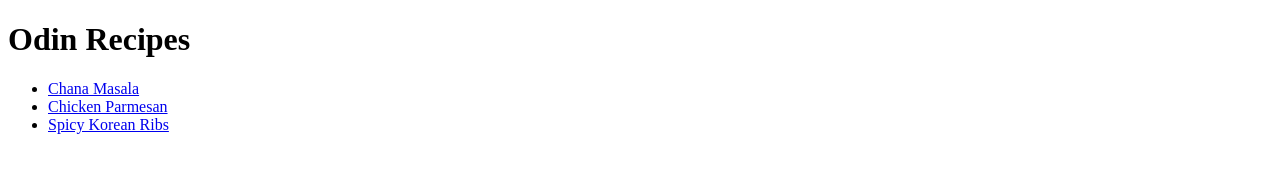
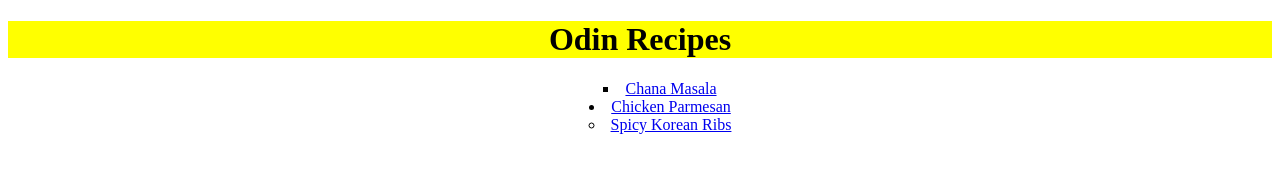
Before and after one commit to wokeuplastnight/odin-recipes, a plain HTML site: page index.html in a window 1280 px wide. Drawn offline with Linux system fonts and the light colour scheme.

Commit message:
Slight changes for convenience and added css file

```diff
--- /dev/null
+++ b/css/styles.css
@@ -0,0 +1,25 @@
+* {
+    background-color: white;
+    font-family: 'Times New Roman', Times, serif;
+}
+
+h1 {
+    background-color: yellow;
+    text-align: center;
+}
+
+.list {
+    list-style: square;
+    list-style-position: inside;
+    text-align: center
+}
+
+.item2 {
+    list-style: disc;
+    list-style-position: inside;
+}
+
+.item3 {
+    list-style: circle;
+    list-style-position: inside;
+}
--- a/index.html
+++ b/index.html
@@ -3,13 +3,14 @@
     <head>
         <meta charset="utf-8">
         <title>Odin's Recipe List</title>
+        <link rel="stylesheet" href="./css/styles.css">
     </head>
     <body>
         <h1>Odin Recipes</h1>
-        <ul>
-            <li><a href="./recipes/Chana-Masala.html">Chana Masala</a></li>
-            <li><a href="./recipes/Chicken-Parmesan.html">Chicken Parmesan</a></li>
-            <li><a href="./recipes/Spicy-Korean-Ribs.html">Spicy Korean Ribs</a></li>
+        <ul class="list">
+            <li class="item"><a href="./recipes/Chana-Masala.html">Chana Masala</a></li>
+            <li class="item2"><a href="./recipes/Chicken-Parmesan.html">Chicken Parmesan</a></li>
+            <li class="item3"><a href="./recipes/Spicy-Korean-Ribs.html">Spicy Korean Ribs</a></li>
         </ul>
     </body>
 </html>
```
Also changed, not shown: recipes/Chana-Masala.html (+3 -0 lines), recipes/Chicken-Parmesan.html (+3 -0 lines), recipes/Spicy-Korean-Ribs.html (+3 -0 lines).
